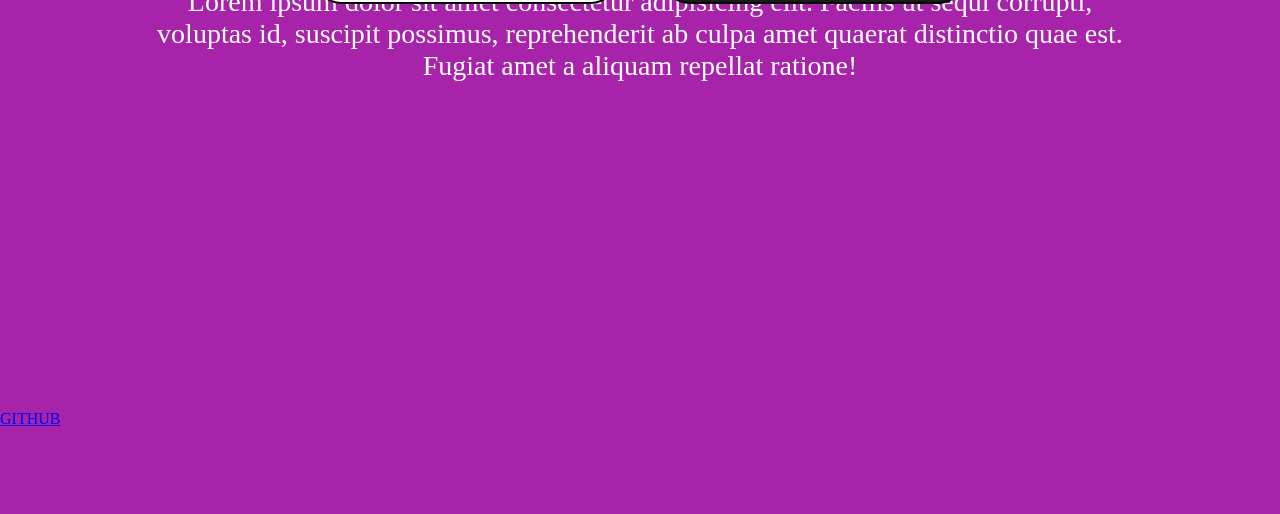
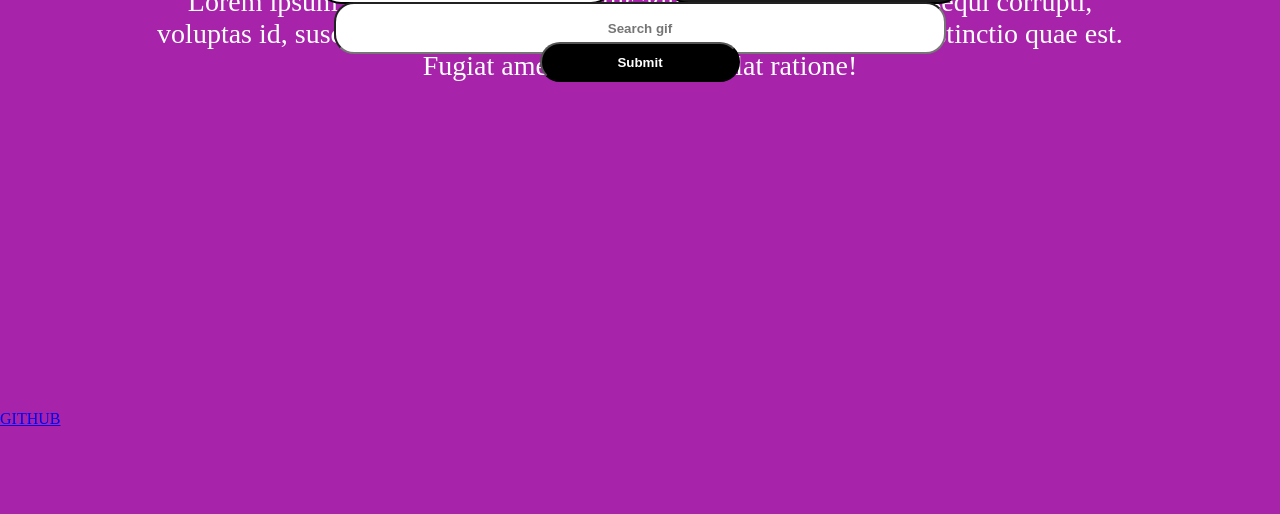
Before and after one commit to 3grabs7/Projektarbete, a plain HTML site: page index2.html in a window 1280 px wide. Shown: the part 286-800 px from the top of the page. Drawn offline with Linux system fonts and the light colour scheme; no server answers.

Commit message:
fixed searchbox + button for it.

```diff
--- a/_hero.scss
+++ b/_hero.scss
@@ -13,6 +13,26 @@
       font-size: 70px;
       color: black;
     }
+  }
+  .search,
+  .submit {
+    margin: 0;
+    position: absolute;
+    top: 36%;
+    width: 38rem;
+    height: 3rem;
+    border-radius: 20px;
+    text-align: center;
+    font-weight: bold;
+  }
+  .submit {
+    top: 41%;
+    width: 15em;
+    height: 3em;
+    background-color: black;
+    color: white;
+
+    cursor: pointer;
   }
 }
 
--- a/index2.html
+++ b/index2.html
@@ -22,7 +22,11 @@
          <button class="buttonOne" style="background-color: white; color: black;">Look at memes</button>
          <button>Create new favorite MEME</button>
     </div>
+
+  <input class="search" type="text" id="search"  placeholder="Search gif" />
+  <input class="submit" type="submit" value="Submit"/>
 </div>
+
 
 <section class="section">
     <div class="container">
```
Also changed, not shown: css/main.css, 1 other file.
